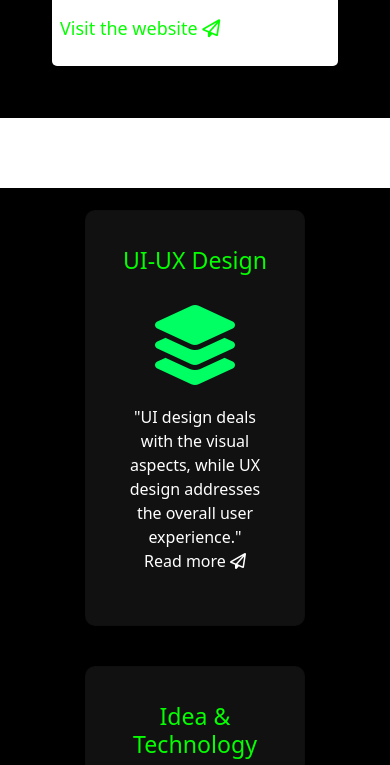
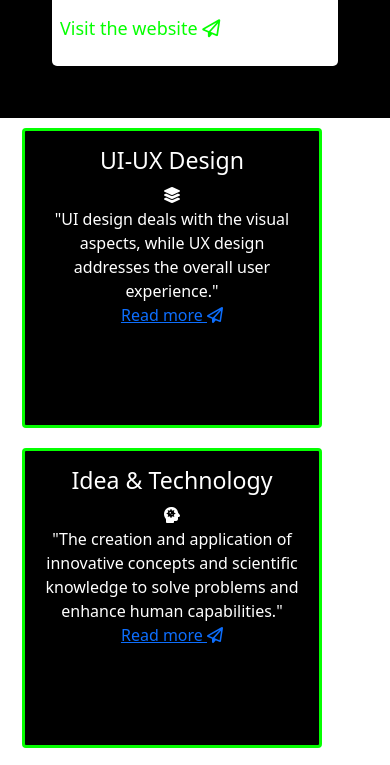
Before and after one commit to HimanshuJsk/Portfolio, a plain HTML site: page about.html in a window 390 px wide. Shown: the part 3104-3869 px from the top of the page. Drawn offline with nearby package versions, Linux system fonts and the light colour scheme.

Commit message:
Update about.html

```diff
--- a/about.html
+++ b/about.html
@@ -45,7 +45,7 @@
         .exp:hover{
             border:2px solid #05ff01;
         }
-/*         .custom-card {
+        .custom-card {
             margin: 10px;
             height: 300px;
             width: 300px;
@@ -61,98 +61,7 @@
             .custom-card {
                 margin: 20px;
             }
-        } */
-        .sdetail {
-    background-color: black;
-    border: 2px solid black;
-    margin: 70px 0;
-    animation: fadeIn 1s ease-in-out;
-}
-
-/* Card Styling */
-.about-section .custom-card {
-    background: #111;
-    color: white;
-    padding: 20px;
-    border-radius: 10px;
-    transition: transform 0.3s ease-in-out, box-shadow 0.3s ease-in-out;
-}
-.about-section .custom-card:hover {
-    transform: translateY(-8px);
-    box-shadow: 0px 6px 18px rgba(0,0,0,0.2);
-}
-
-/* Card Title */
-.about-section .custom-card .card-title {
-    color: #05ff01;
-    display: inline-block;
-    border-bottom: 2px solid transparent;
-    transition: border-color 0.3s;
-}
-.about-section .custom-card .card-title:hover {
-    border-color: #05ff01;
-}
-
-/* Card Icon */
-.about-section .custom-card .card-icon {
-    font-size: 5rem;
-    color: #00ff62;
-    margin: 20px 0;
-}
-
-/* Links */
-.about-section .custom-card .card-link {
-    text-decoration: none;
-    color: white;
-    position: relative;
-    transition: color 0.3s;
-}
-.about-section .custom-card .card-link:hover {
-    color: #05ff01;
-}
-.about-section .custom-card .card-link span {
-    position: absolute;
-    bottom: -2px;
-    left: 0;
-    width: 100%;
-    height: 1px;
-    background-color: transparent;
-    transition: background-color 0.3s;
-}
-.about-section .custom-card .card-link:hover span {
-    background-color: #05ff01;
-}
-
-/* Responsive Breakpoints (same as your css) */
-@media only screen and (max-width: 991px) {
-    .about-section .custom-card {
-        margin: 15px auto;
-        max-width: 300px;
-        text-align: center;
-    }
-}
-@media (max-width: 576px) {
-    .about-section .custom-card {
-        margin: 20px auto;
-        width: 100%;
-        max-width: 250px;
-    }
-    .about-section .row {
-        justify-content: center;
-    }
-}
-@media only screen and (max-width: 460px) {
-    .about-section .custom-card {
-        width: 100%;
-        max-width: 220px;
-    }
-}
-
-/* FadeIn Animation */
-@keyframes fadeIn {
-    from {opacity: 0;}
-    to {opacity: 1;}
-}
+        }
     </style>
 </head>
 <body>
```
